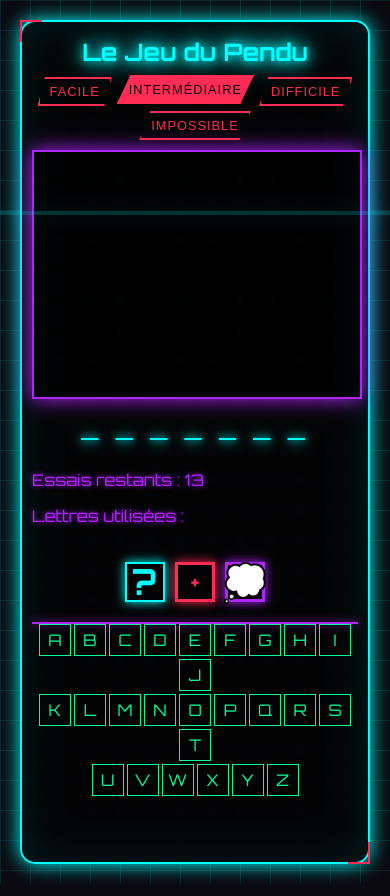
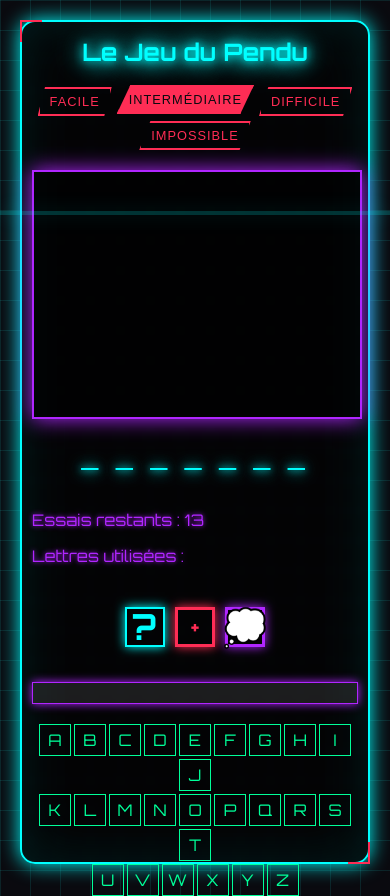
Before and after one commit to Valloue/Pendu, a plain HTML site: page index.html in a window 390 px wide. Drawn offline with Linux system fonts and the light colour scheme; no server answers.

Commit message:
mise a jour du code

```diff
--- a/css/style.css
+++ b/css/style.css
@@ -927,4 +927,44 @@ body {
         font-size: 0.8em;
         margin: 5px 0;
     }
+
+    #hintText {
+        margin: 10px 0;
+        min-height: 20px;
+    }
+
+    .button-container {
+        margin-top: 15px;
+        margin-bottom: 15px;
+        display: flex;
+        justify-content: center;
+        align-items: center;
+        gap: 10px;
+    }
+
+    .game-content {
+        display: flex;
+        flex-direction: column;
+        gap: 15px;
+    }
+
+    .game-container {
+        display: flex;
+        flex-direction: column;
+        justify-content: space-between;
+        gap: 10px;
+        height: 100vh;
+    }
 }
+
+/* Ajustement spécifique pour les très petits écrans */
+@media screen and (max-height: 600px) and (orientation: portrait) {
+    #hintText {
+        margin: 5px 0;
+    }
+
+    .button-container {
+        margin-top: 10px;
+        margin-bottom: 10px;
+    }
+}
```
